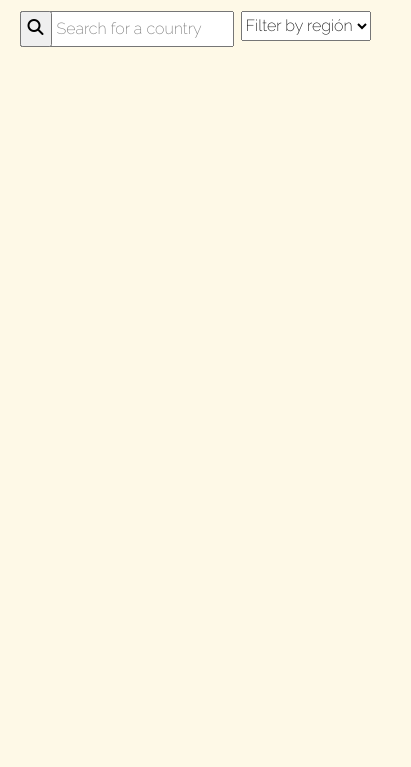
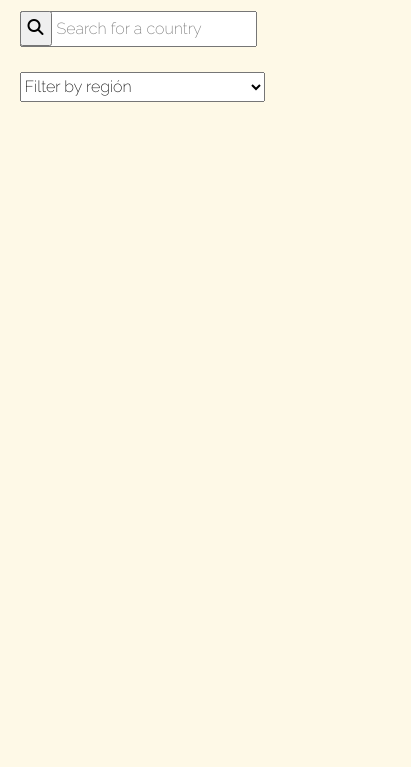
Before and after one commit to MatiasTonello/ApiFlags, a plain HTML site: page index.html in a window 390 px wide. Shown: the part 77-844 px from the top of the page, 411 px wide, since content can reach past the window. Drawn offline with Linux system fonts and the light colour scheme; no server answers.

Commit message:
feat/mediaquerie

```diff
--- a/css/modules/article.css
+++ b/css/modules/article.css
@@ -23,6 +23,7 @@ input, select{
 .card__search{
     position: relative;
 }
+
 #searchBtn{
     position:absolute;
     display: block;
@@ -32,3 +33,23 @@ input, select{
 #search{
     padding-left: 35px;
 }
+
+
+@media only screen and (max-width: 575px){
+    .container__search{
+        flex-direction: column;
+        width: 70%;
+
+    }
+
+    .card__search input{
+        width: 80%;
+        margin-bottom: 25px;
+    }
+
+    #searchBtn{
+        position:absolute;
+        display: block;
+        max-height: 35px;
+    }
+}
--- a/css/modules/main1.css
+++ b/css/modules/main1.css
@@ -58,3 +58,14 @@ main {
     padding: 20px;
 
 }
+
+@media only screen and (max-width: 575px){
+    #container__flags{
+        flex-direction: column;
+        width: 80%;
+    }
+
+    .card__flag{
+        width: 100%;
+    }
+}
--- a/js/main.js
+++ b/js/main.js
@@ -74,10 +74,8 @@ filterByRegion.addEventListener('change', async () => {
   }
   try {
     const response = await fetch(`https://restcountries.com/v3.1/region/${currentOption}`)
-    console.log(response)
     if (response.status === 200) {
       const data = await response.json()
-      console.log(data)
       createFlagByContinent(data)
     }
   } catch (error) {
```
